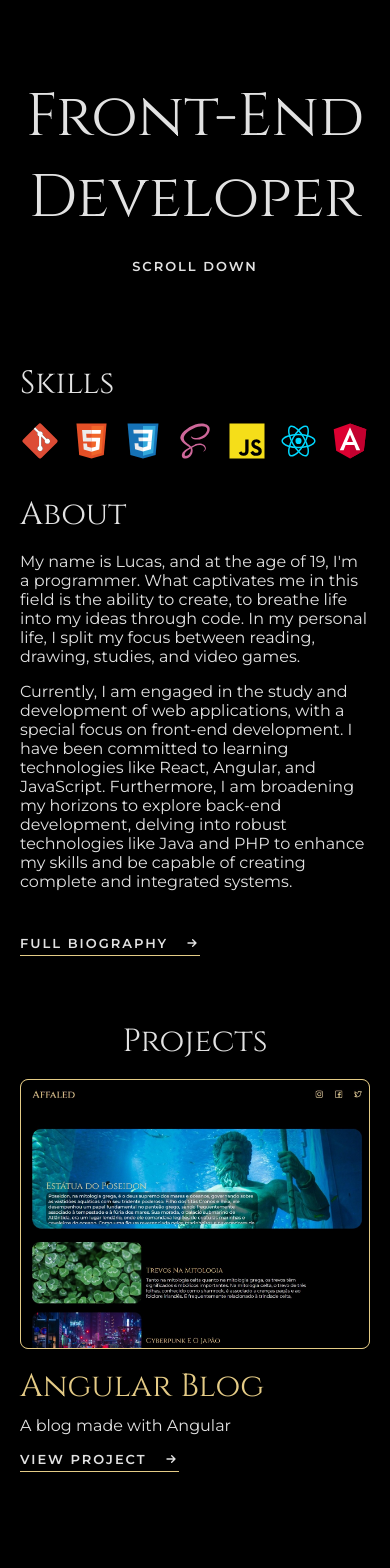
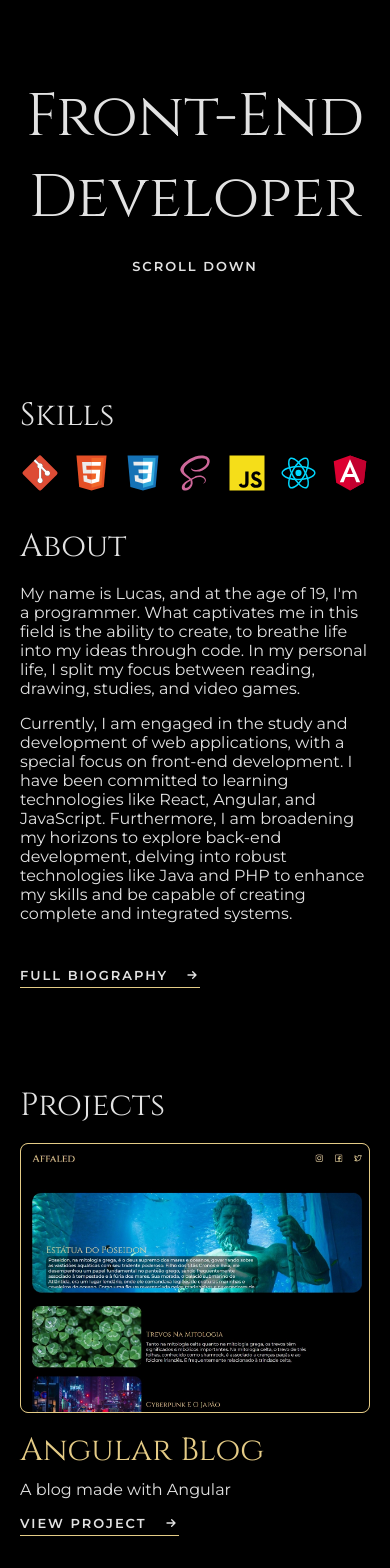
Before and after one commit to Affaled/Prototype-Portfolio, a React (Vite) app: page / in a window 390 px wide. Shown: the part 326-1894 px from the top of the page. Built offline with nearby package versions, Linux system fonts and the light colour scheme.

Commit message:
correção no padding

```diff
--- a/src/assets/styles/components/_HomeAbout.scss
+++ b/src/assets/styles/components/_HomeAbout.scss
@@ -29,7 +29,6 @@
 
 @media (max-width: 921px) {
   .homeAbout {
-    padding: 64px 0 0;
   }
 }
 
--- a/src/assets/styles/components/_HomeProjects.scss
+++ b/src/assets/styles/components/_HomeProjects.scss
@@ -6,6 +6,8 @@
 
   & > h2 {
     @include font($secondary-font, $title-size, 400);
+    @include width(0, 100%, 480px);
+    text-align: start;
     font-size: 32px;
     text-transform: capitalize;
   }
@@ -14,12 +16,6 @@
     @include flex(column, start, start);
     @include width(0, 100%, 1024px);
     gap: 32px;
-  }
-}
-
-@media (max-width: 921px) {
-  .homeProjects {
-    margin: 64px 0 0;
   }
 }
 
--- a/src/assets/styles/global/index.css
+++ b/src/assets/styles/global/index.css
@@ -358,11 +358,6 @@
   margin-top: 28px;
 }
 
-@media (max-width: 921px) {
-  .homeAbout {
-    padding: 64px 0 0;
-  }
-}
 @media (max-width: 767px) {
   .homeAbout {
     display: flex;
@@ -386,6 +381,10 @@
   font-family: "Cinzel", serif;
   font-size: 40px;
   font-weight: 400;
+  min-width: 0;
+  width: 100%;
+  max-width: 480px;
+  text-align: start;
   font-size: 32px;
   text-transform: capitalize;
 }
@@ -400,11 +399,6 @@
   gap: 32px;
 }
 
-@media (max-width: 921px) {
-  .homeProjects {
-    margin: 64px 0 0;
-  }
-}
 @media (max-width: 767px) {
   .homeProjects {
     display: flex;
```
Also changed, not shown: 1 other file (tests, documents, lock files or other folders).
